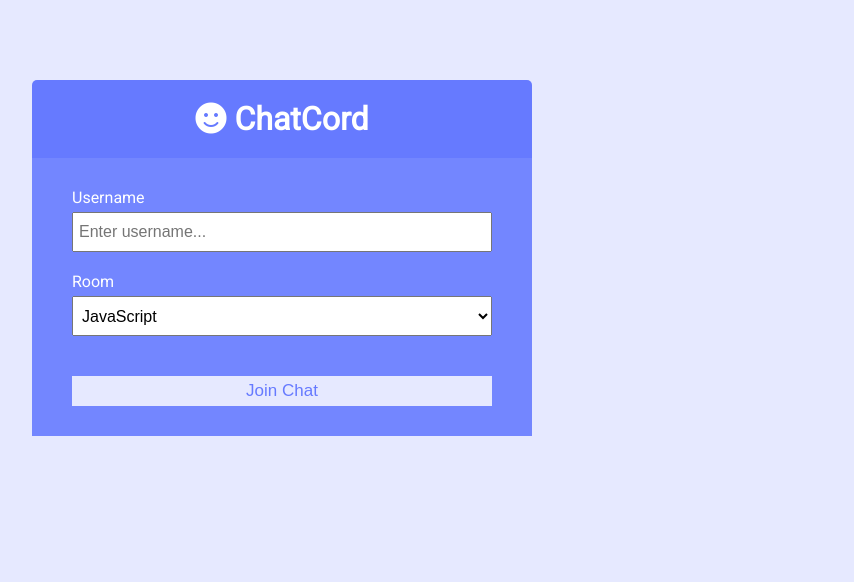
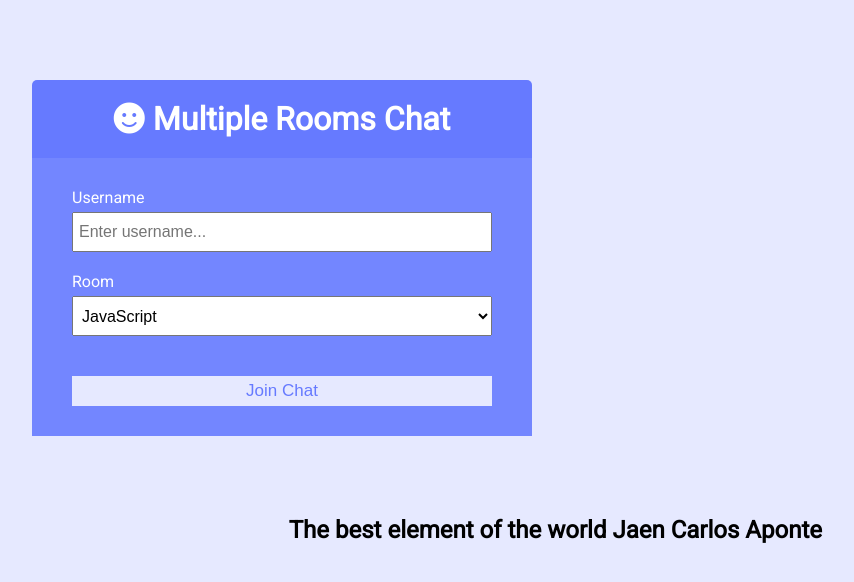
Before and after one commit to Juanfe98/Chat_Js, a website: page public/index.html in a window 1280 px wide. Shown: the whole page, without its empty margins (358-1212 px from the left). Drawn offline with Linux system fonts and the light colour scheme.

Commit message:
Creating footer for demostration

```diff
--- a/public/index.html
+++ b/public/index.html
@@ -16,7 +16,7 @@
 	<body>
 		<div class="join-container">
 			<header class="join-header">
-				<h1><i class="fas fa-smile"></i> ChatCord</h1>
+				<h1><i class="fas fa-smile"></i> Multiple Rooms Chat </h1>
 			</header>
 			<main class="join-main">
 				<form action="chat.html">
@@ -45,5 +45,8 @@
 				</form>
 			</main>
 		</div>
+		<div style='display: grid; justify-items: flex-end; margin-right: 5em'>
+			<h2>The best element of the world Jaen Carlos Aponte</h2>
+		</div>
 	</body>
 </html>
```
